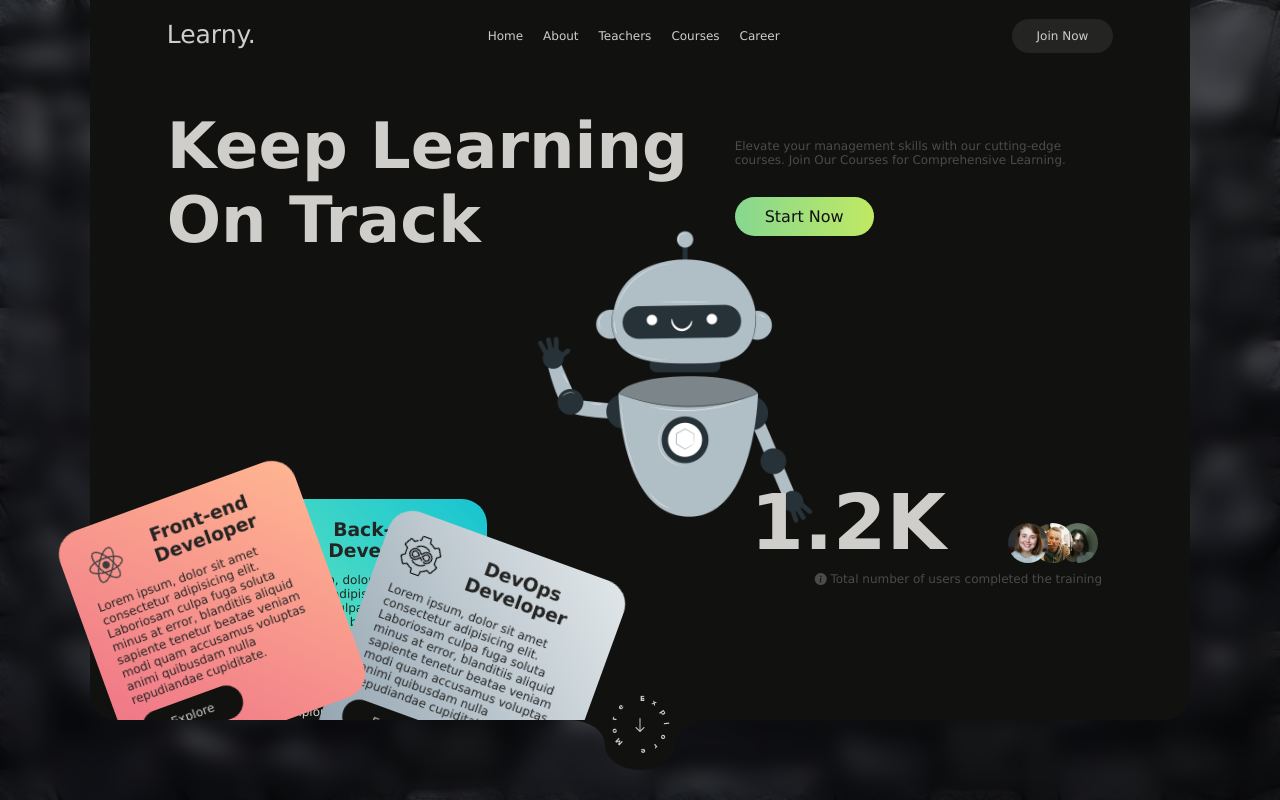
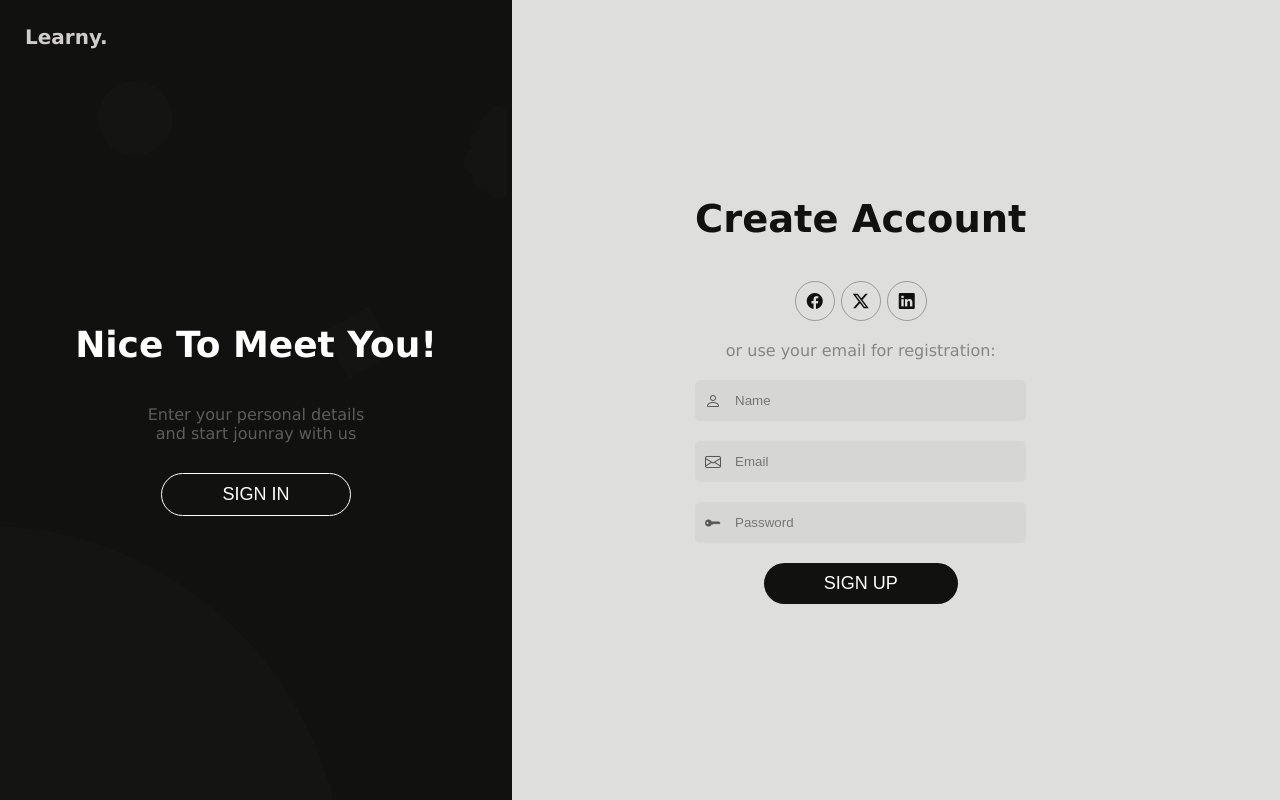
Before and after one commit to menady0/Demo, an Angular app: page / in a window 1280 px wide. Built offline with nearby package versions, Linux system fonts and the light colour scheme.

Commit message:
login & sign up done

```diff
--- a/src/app/Components/login/login.component.css
+++ b/src/app/Components/login/login.component.css
@@ -0,0 +1,235 @@
+.container {
+  height: 100vh;
+  display: flex;
+  align-items: center;
+  padding-inline: 7%;
+  overflow: hidden;
+}
+.container #learny {
+  position: absolute;
+  top: 25px;
+  left: 25px;
+  font-size: 20px;
+  font-weight: bold;
+  text-decoration: none;
+  color: var(--light);
+  z-index: 101;
+}
+
+.slider {
+  background: linear-gradient(#38b791, #3aaf9f);
+  width: 40%;
+  height: 100vh;
+  position: absolute;
+  background-image: url('../../../../public/Login/login.png');
+  background-size: cover;
+  transition: all .8s ease-in-out;
+  z-index: 100;
+
+  display: flex;
+  justify-content: center;
+  align-items: center;
+  overflow: hidden;
+}
+.slider-container {
+  padding-inline: 10%;
+  text-align: center;
+  color: white;
+}
+.context1 {
+  transform: translateX(0);
+  /* transition: 1s ease-in-out; */
+  /* position: relative;
+  left: 0; */
+  /* left: -50vw; */
+  /* display: none; */
+}
+.context1.moved {
+  animation: moving 1.5s forwards;
+}
+@keyframes moving {
+  0%, 100% {
+    transform: translateX(0);
+  }
+  50%{
+    transform: translateX(50vw);
+  }
+}
+.context1.movedBack {
+  animation: movingBack 1.5s forwards;
+}
+@keyframes movingBack {
+  0%, 100% {
+    transform: translateX(0);
+  }
+  50%{
+    transform: translateX(-50vw);
+  }
+}
+
+.slider-container h2 {
+  margin-block: 40px;
+  font-size: 36px;
+}
+.slider-container p {
+  margin-block: 30px;
+  color: #5c5c5c;
+}
+.slider-container button {
+  background-color: transparent;
+  border: 1px solid white;
+}
+.moved {
+  left: 100%;
+  transform: translateX(-100%);
+  background-position: right;
+  animation: toRight 1s ease-in-out;
+}
+@keyframes toRight {
+  0% {
+    width: 40%;
+  }
+  50% {
+    width: 55%;
+  }
+  100% {
+    width: 40%;
+  }
+}
+
+.movingBack {
+  left: 0%;
+  transform: translateX(0%);
+  animation: toLeft 1s ease-in-out;
+  background-position: left;
+}
+
+@keyframes toLeft {
+  0% {
+    width: 40%;
+  }
+  50% {
+    width: 55%;
+  }
+  100% {
+    width: 40%;
+  }
+}
+
+
+
+
+.login {
+  text-align: center;
+  position: relative;
+  left: 55%;
+  transition: 1s;
+  /* transform: translateX(-75%); */
+}
+.login h2 {
+  font-size: 3vw;
+  color: var(--dark);
+  margin-bottom: 20px;
+  transition: 1s;
+}
+.links {
+  padding-block: 20px;
+}
+.links a {
+  display: inline-block;
+  width: 40px;
+  height: 40px;
+  margin-inline: 3px;
+  display: inline-flex;
+  justify-content: center;
+  align-items: center;
+  border-radius: 50%;
+  border: 1px solid rgba(0, 0, 0, 0.3);
+  text-decoration: none;
+  color: var(--dark);
+  transition: .5s;
+}
+.links a:hover {
+  background-color: var(--dark);
+  color: white;
+}
+.links i {
+  font-size: 16px;
+}
+.login p {
+  color: rgba(0, 0, 0, 0.4);
+  margin-bottom: 20px;
+}
+.login label {
+  display: block;
+  position: relative;
+  margin-block: 20px;
+}
+
+.login #forgot {
+  display: none;
+}
+
+label input {
+  padding: 13px 40px;
+  width: 100%;
+  background-color: #11111009;
+  border: none;
+  outline: none;
+  border-radius: 5px;
+}
+label input:focus {
+  border: 1px solid rgba(0, 0, 0, 0.3);
+}
+label i {
+  position: absolute;
+  top: 50%;
+  transform: translateY(-50%);
+  left: 10px;
+  color: rgba(0, 0, 0, 0.6);
+}
+
+form a {
+  display: inline-block;
+  color: black;
+  margin-bottom: 30px;
+  text-decoration: none;
+  border-bottom: 1px solid rgba(0, 0, 0, 0.3);
+  padding-bottom: 10px;
+}
+
+button {
+  padding: 10px 60px;
+  font-size: 16px;
+  border-radius: 50px;
+  cursor: pointer;
+  border: none;
+  background-color: var(--dark);
+  text-transform: uppercase;
+  font-size: 18px;
+  color: white;
+  transition: .5s;
+
+}
+button.animated {
+  animation: btnAnimation 1s;
+}
+button.animatedBack {
+  animation: btnAnimationBack 1s;
+}
+@keyframes btnAnimation {
+  0%, 100% {
+    padding-inline: 60px;
+  }
+  50% {
+    padding-inline: 100px;
+  }
+}
+@keyframes btnAnimationBack {
+  0%, 100% {
+    padding-inline: 60px;
+  }
+  50% {
+    padding-inline: 100px;
+  }
+}
--- a/src/app/Components/login/login.component.html
+++ b/src/app/Components/login/login.component.html
@@ -1 +1,65 @@
-<p>login works!</p>
+<div class="container">
+  <a href="" id="learny">Learny.</a>
+  <!-- <div class="slider" [class.moved]="isMoved"> -->
+  <div class="slider"  [ngClass]="{'moved': isMoved, 'movingBack': !isMoved}">
+    <div class="slider-container">
+      <div class="context1" [ngClass]="{'moved': isMoved, 'movedBack': !isMoved}">
+        <!-- <h2>Welcome Back!</h2>
+        <p>
+          To keep connected with us please
+          <br>login with personal info
+        </p> -->
+        <h2>Nice To Meet You!</h2>
+        <p>
+          Enter your personal details<br>
+          and start jounray with us
+        </p>
+      </div>
+      <!-- <div class="context2">
+      </div> -->
+      <button (click)="toggleSlide()" [ngClass]="{'animated': isMoved, 'animatedBack': !isMoved}">Sign in</button>
+    </div>
+  </div>
+
+
+  <div class="login">
+    <!-- <h2>{{isMoved ? logion : sign_up}}</h2> -->
+    <h2>Create Account</h2>
+    <!-- <h2>Sign in to Learny.</h2> -->
+    <div class="links">
+      <a href="https://facebook.com">
+        <i class="bi bi-facebook"></i>
+      </a>
+      <a href="https://twitter.com">
+        <i class="bi bi-twitter-x"></i>
+      </a>
+      <a href="https://linkedin.com">
+        <i class="bi bi-linkedin"></i>
+      </a>
+    </div>
+    <p>or use your email for registration:</p>
+    <!-- <p>or use your email account:</p> -->
+    <form action="" class="frmLogin">
+      <label for="name">
+        <i class="bi bi-person"></i>
+        <input type="name" name="name" id="name" placeholder="Name">
+      </label>
+      <label for="email">
+        <i class="bi bi-envelope"></i>
+        <input type="email" name="email" id="email" placeholder="Email" required>
+      </label>
+      <label for="password">
+        <i class="bi bi-key-fill"></i>
+        <input type="password" name="password" id="password" placeholder="Password" required>
+      </label>
+      <a href="" id="forgot">Forgot your password?</a>
+      <div class="btn">
+        <button type="submit">sign up</button>
+        <!-- <button type="submit">Sign in</button> -->
+      </div>
+    </form>
+  </div>
+  <div class="signup">
+    <form action="" class="signup"></form>
+  </div>
+</div>
--- a/src/app/Components/login/login.component.ts
+++ b/src/app/Components/login/login.component.ts
@@ -1,12 +1,105 @@
+import { CommonModule } from '@angular/common';
 import { Component } from '@angular/core';
 
 @Component({
   selector: 'app-login',
   standalone: true,
-  imports: [],
+  imports: [CommonModule],
   templateUrl: './login.component.html',
   styleUrl: './login.component.css'
 })
 export class LoginComponent {
+  isMoved = false;
+  toggleSlide(){
+    this.isMoved = !this.isMoved;
+    const learny = document.getElementById('learny') as HTMLDivElement;
+    const login = document.querySelector('.login') as HTMLDivElement;
 
+    if(this.isMoved){
+      setTimeout(() => {
+        learny.style.color = 'var(--dark)'
+      }, 200);
+      login.style.left = '10%'
+
+    }
+    else {
+      setTimeout(() => {
+        learny.style.color = 'var(--light)'
+      }, 600);
+      login.style.left = '55%'
+    }
+
+    this.switching(this.isMoved);
+    this.switchingContext(this.isMoved);
+    this.switchingBtn(this.isMoved);
+
+  }
+
+  switching(onRight:boolean){
+    const h2 = document.querySelector('.login h2') as HTMLDivElement;
+    const p = document.querySelector('.login p') as HTMLDivElement;
+    const labelName = document.querySelector('.frmLogin label[for="name"]') as HTMLDivElement;
+    const forgot = document.getElementById('forgot') as HTMLDivElement;
+    const btn = document.querySelector('.btn button') as HTMLDivElement;
+    setTimeout(() => {
+      if(onRight){
+        h2.innerHTML = 'Sign in to Learny.'
+        p.innerHTML = 'or use your email account:'
+        labelName.style.display = 'none'
+        forgot.style.display = 'inline-block'
+        btn.innerHTML = 'sign in'
+      }
+      else {
+        h2.innerHTML = 'Create Account'
+        p.innerHTML = 'or use your email for registration:'
+        labelName.style.display = 'block'
+        forgot.style.display = 'none'
+        btn.innerHTML = 'sign up'
+      }
+    }, 300);
+  }
+
+  switchingContext(onRight:boolean){
+    const h2 = document.querySelector('.slider-container .context1 h2') as HTMLDivElement;
+    const p = document.querySelector('.slider-container .context1 p') as HTMLDivElement;
+    const button = document.querySelector('.slider-container button') as HTMLDivElement;
+    setTimeout(() => {
+      if(!onRight){
+        h2.innerHTML = 'Nice To Meet You!'
+        h2.style.fontSize = '36px'
+
+        p.innerHTML = 'Enter your personal details<br>and start jounray with us'
+
+        button.textContent = 'sign up'
+      }
+
+      else {
+        h2.innerHTML = 'Welcome Back!'
+        h2.style.fontSize = '44px'
+
+        p.innerHTML = `
+        To keep connected with us please
+        <br>login with personal info
+        `
+
+        button.textContent = 'sign in'
+      }
+    }, 750);
+  }
+
+  switchingBtn(onRight:boolean){
+    const btn = document.querySelector('.slider-container button') as HTMLDivElement;
+    btn.style.color = 'var(--dark)'
+    setTimeout(() => {
+      if(!onRight){
+        btn.innerHTML = 'sign in'
+      }
+      else{
+        btn.innerHTML = 'sign up'
+
+      }
+
+      btn.style.color = 'white'
+    }, 750);
+  }
 }
--- a/src/app/app.component.html
+++ b/src/app/app.component.html
@@ -1,3 +1,4 @@
-<router-outlet></router-outlet>
+<!-- <router-outlet></router-outlet> -->
 <!-- <app-home></app-home> -->
 <!-- <app-courses></app-courses> -->
+<app-login></app-login>
```
Also changed, not shown: src/app/app.component.ts (+5 -3 lines), public/Login/login.png (added).
